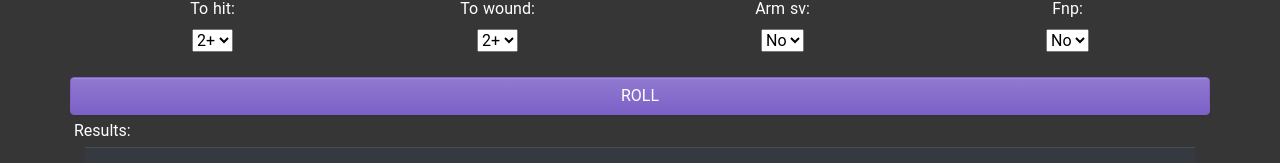
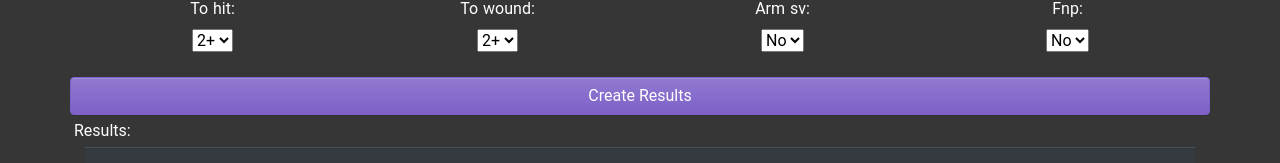
Before and after one commit to Babinoff/wh_calc_vue_bootstrap, a Nuxt app: page / in a window 1280 px wide. Shown: the part 179-342 px from the top of the page. Built offline with nearby package versions, Linux system fonts and the light colour scheme.

Commit message:
Create Results

```diff
--- a/pages/index.vue
+++ b/pages/index.vue
@@ -75,7 +75,7 @@
 	</form>
 	<br>
 	<b-row class="">
-		<b-button block variant="primary" @click='roll()'>ROLL</b-button>
+		<b-button block variant="primary" @click='roll()'>Create Results</b-button>
 	</b-row>
 	<b-row class="p-1">
 		Results:
```
Also changed, not shown: 3 other files (tests, documents, lock files or other folders).
